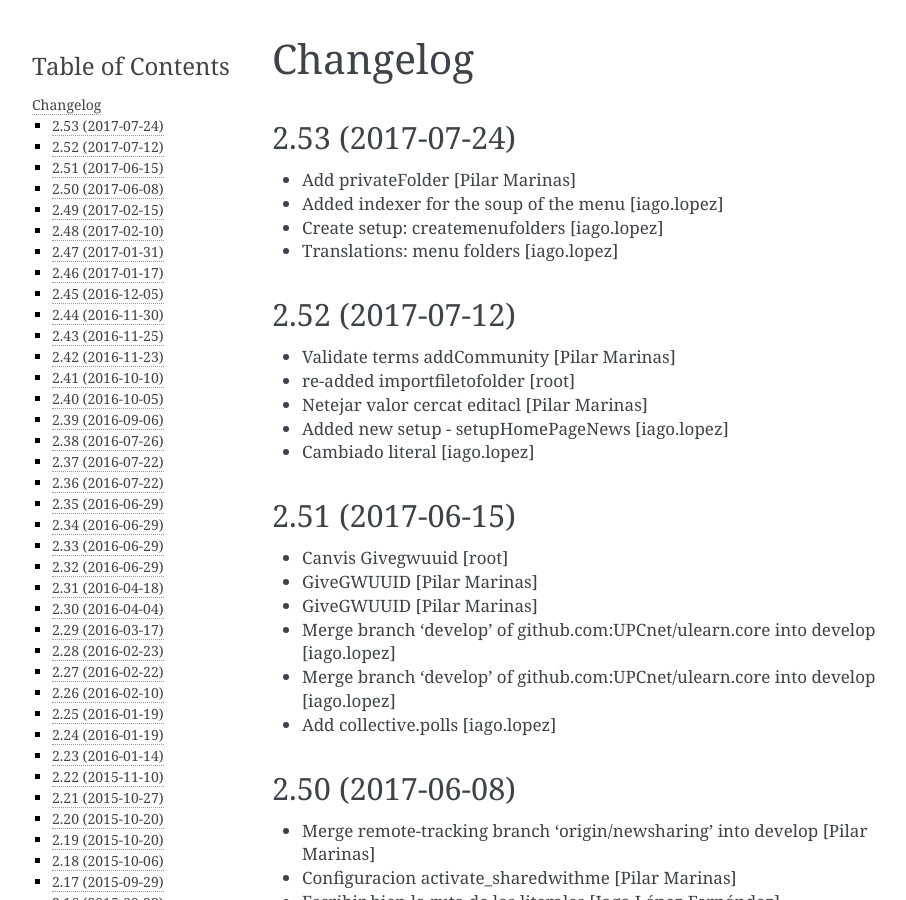
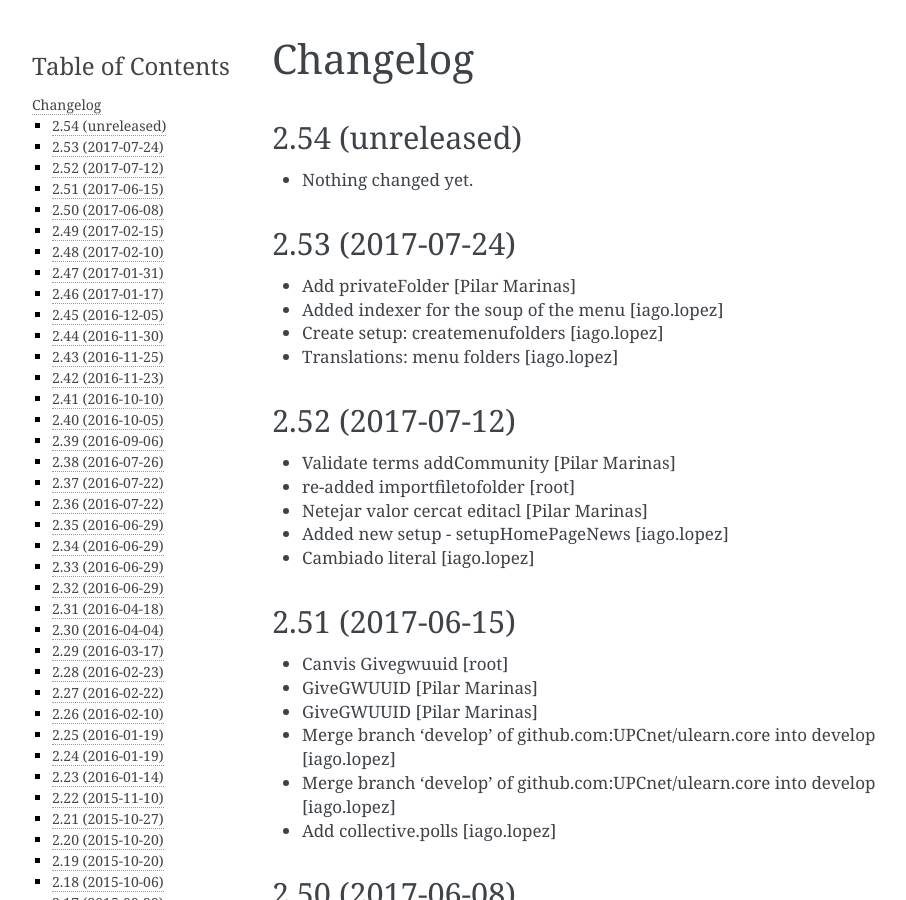
Before and after one commit to UPCnet/ulearn.core, a Sphinx documentation site: the page built from docs/HISTORY.rst, in a window 1280 px wide and 900 px high. Shown: the whole window, without its empty margins (148-1054 px from the left). Built offline with Sphinx 7.4.7, drawn with Linux system fonts in a browser that asks for light colours; pages that are not in the unit, such as notebooks, are missing from menus.

Commit message:
Back to development: 2.54

```diff
--- a/docs/HISTORY.rst
+++ b/docs/HISTORY.rst
@@ -1,5 +1,11 @@
 Changelog
 =========
+
+2.54 (unreleased)
+-----------------
+
+- Nothing changed yet.
+
 
 2.53 (2017-07-24)
 -----------------
--- a/setup.py
+++ b/setup.py
@@ -1,7 +1,7 @@
 from setuptools import setup, find_packages
 import os
 
-version = '2.53'
+version = '2.54.dev0'
 
 README = open('README.rst').read()
 HISTORY = open(os.path.join('docs', 'HISTORY.rst')).read()
```
